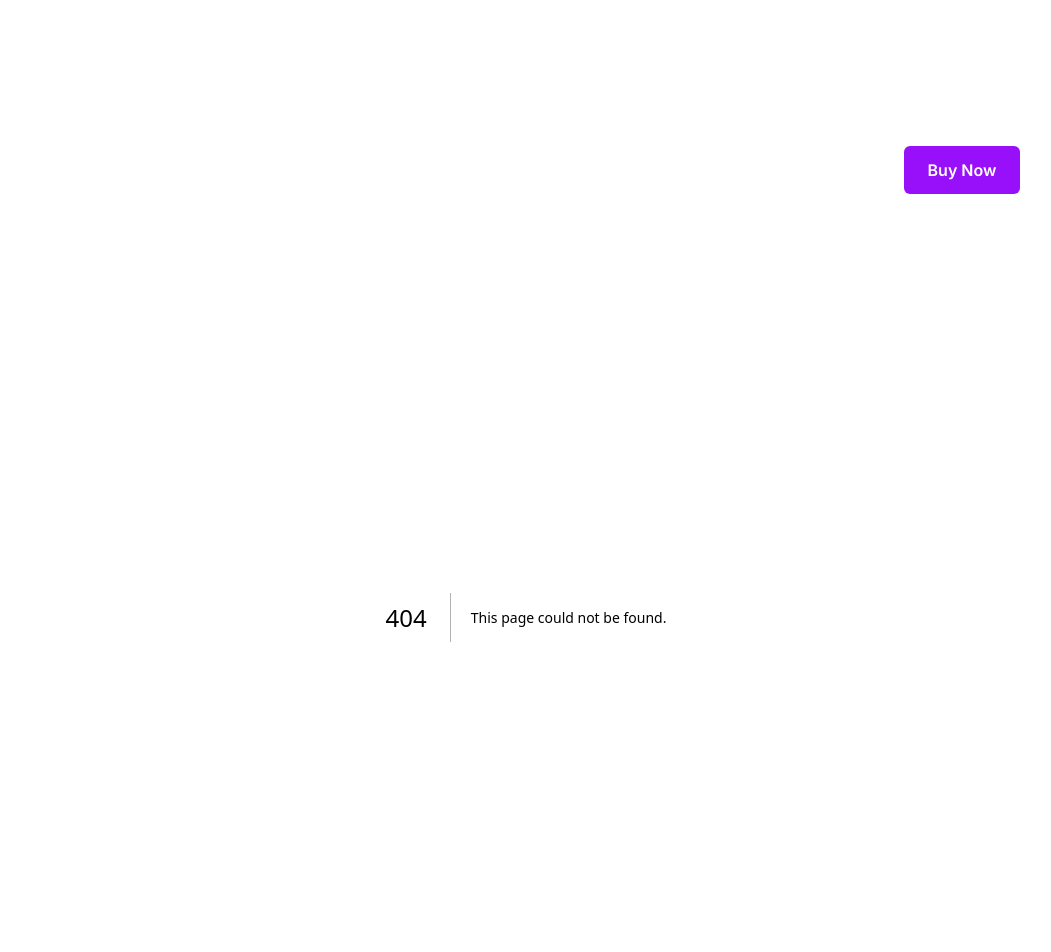
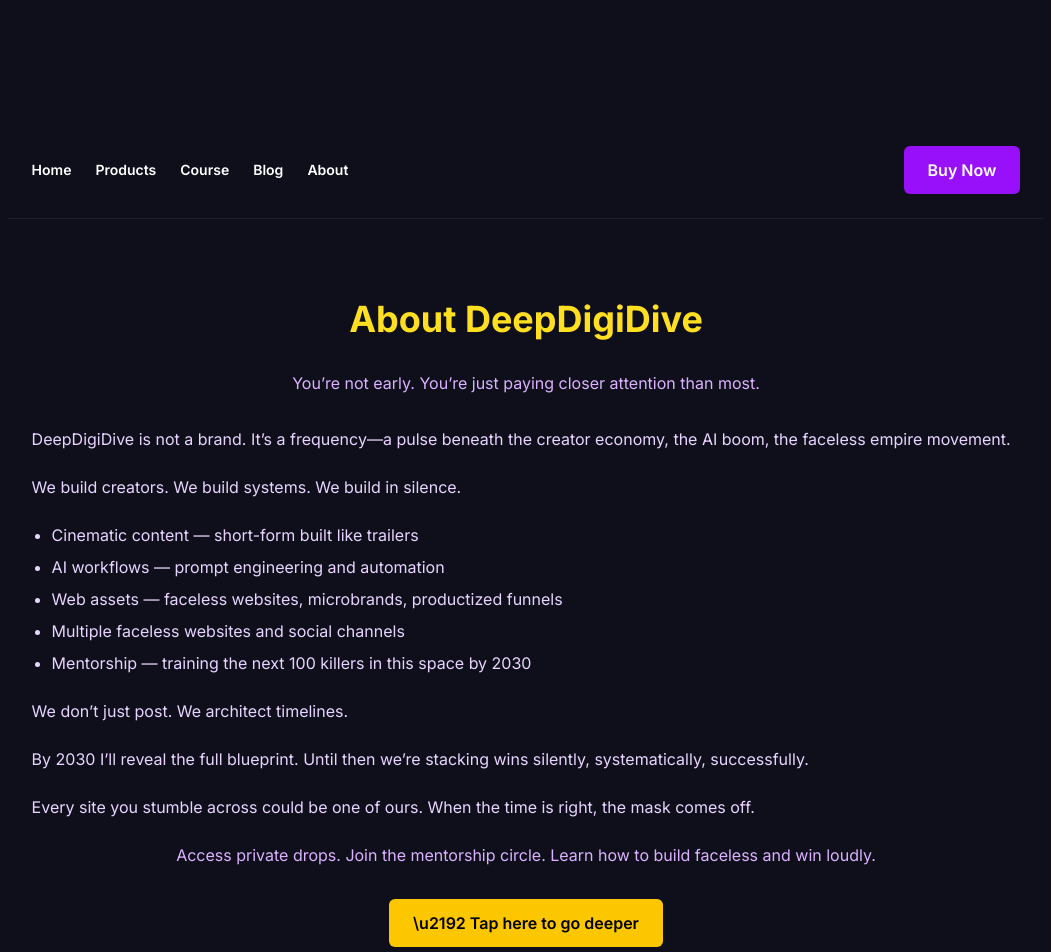
Before and after one commit to curiosity110/june_2025, a Next.js app: page /about in a window 1280 px wide. Before the commit this address had no page. Shown: the top 952 px of the page, without its empty margins (114-1165 px from the left). Built offline with nearby package versions, Linux system fonts and the light colour scheme.

Commit message:
Add sticky course CTA and merge header with hero

```diff
--- /dev/null
+++ b/app/about/page.tsx
@@ -0,0 +1,34 @@
+export const metadata = {
+  title: 'About DeepDigiDive',
+}
+
+import { Button } from '@/components/ui/button'
+
+export default function AboutPage() {
+  return (
+    <section className="bg-[#0f0f1c] px-6 py-20 text-white">
+      <div className="max-w-5xl mx-auto space-y-8">
+        <h1 className="text-4xl font-heading font-bold text-yellow-300 text-center">About DeepDigiDive</h1>
+        <p className="text-purple-300 text-center">You’re not early. You’re just paying closer attention than most.</p>
+        <div className="space-y-6">
+          <p className="text-purple-200">DeepDigiDive is not a brand. It’s a frequency—a pulse beneath the creator economy, the AI boom, the faceless empire movement.</p>
+          <p className="text-purple-200">We build creators. We build systems. We build in silence.</p>
+          <ul className="list-disc pl-5 text-purple-200 space-y-2">
+            <li>Cinematic content — short-form built like trailers</li>
+            <li>AI workflows — prompt engineering and automation</li>
+            <li>Web assets — faceless websites, microbrands, productized funnels</li>
+            <li>Multiple faceless websites and social channels</li>
+            <li>Mentorship — training the next 100 killers in this space by 2030</li>
+          </ul>
+          <p className="text-purple-200">We don’t just post. We architect timelines.</p>
+          <p className="text-purple-200">By 2030 I’ll reveal the full blueprint. Until then we’re stacking wins silently, systematically, successfully.</p>
+          <p className="text-purple-200">Every site you stumble across could be one of ours. When the time is right, the mask comes off.</p>
+          <p className="text-purple-300 text-center">Access private drops. Join the mentorship circle. Learn how to build faceless and win loudly.</p>
+        </div>
+        <div className="text-center">
+          <Button className="bg-yellow-400 text-black font-bold">\u2192 Tap here to go deeper</Button>
+        </div>
+      </div>
+    </section>
+  )
+}
--- a/app/course/page.tsx
+++ b/app/course/page.tsx
@@ -9,20 +9,22 @@ import CourseFooterCTA from "@/components/sections/course/course-footer-cta"
 import CourseTestimonials from "@/components/sections/course/course-testimonials"
 import CourseInstructor from "@/components/sections/course/course-instructor"
 import CourseGuarantee from "@/components/sections/course/course-guarantee"
+import CourseStickyCTA from "@/components/sections/course/course-sticky-cta"
 
 export default function CoursePage() {
   return (
     <main className="bg-[#0f0f1c] text-white">
+      <CourseStickyCTA />
       {/* <main className="bg-[#0d1522] text-white"> */}
       <CourseHero />
+      <CoursePrice />
       <CourseBenefits />
       <CourseHighlights />
       <CourseReasons />
+      <CourseBonuses />
+      <CourseGuarantee />
       <CourseInstructor />
       <CourseTestimonials />
-      <CourseBonuses />
-      <CourseGuarantee />
-      <CoursePrice />
       <CourseFooterCTA />
     </main>
   )
--- a/app/globals.css
+++ b/app/globals.css
@@ -15,6 +15,5 @@
 
 /* ✅ Global body defaults */
 body {
-  /* @apply bg-[#0f0f1c] text-white font-sans antialiased; */
-  @apply bg-[#0b081c] text-white font-sans antialiased p-[5%];
+  @apply bg-[#0f0f1c] text-white font-sans antialiased p-[5%];
 }
--- a/components/layout/header.tsx
+++ b/components/layout/header.tsx
@@ -4,12 +4,13 @@ import { Button } from "@/components/ui/button"
 
 export default function Header() {
   return (
-    <header className="flex justify-between items-center py-6 px-6 max-w-6xl mx-auto">
+    <header className="flex justify-between items-center py-6 px-6 max-w-6xl mx-auto bg-[#0f0f1c] border-b border-[#1f1f2e]">
       <nav className="flex gap-6 text-sm font-semibold text-gray-300">
         <Link href="/" className="text-white hover:text-accent">Home</Link>
         <Link href="/products" className="text-white hover:text-accent">Products</Link>
         <Link href="/course" className="text-white hover:text-accent">Course</Link>
         <Link href="/blog" className="text-white hover:text-accent">Blog</Link>
+        <Link href="/about" className="text-white hover:text-accent">About</Link>
       </nav>
       <Button className="bg-purple-600 hover:bg-purple-500 text-white">Buy Now</Button>
     </header>
--- /dev/null
+++ b/components/sections/course/course-sticky-cta.tsx
@@ -0,0 +1,10 @@
+import { Button } from "@/components/ui/button"
+
+export default function CourseStickyCTA() {
+  return (
+    <div className="sticky top-0 z-20 flex justify-between items-center px-4 py-3 bg-[#151525] border-b border-[#2c2c40] shadow-md">
+      <p className="text-white font-semibold">Enroll today – Only €497</p>
+      <Button className="bg-yellow-400 text-black font-bold px-4 py-2">Join Now</Button>
+    </div>
+  )
+}
--- a/components/sections/hero.tsx
+++ b/components/sections/hero.tsx
@@ -2,7 +2,7 @@ import { Button } from "@/components/ui/button"
 
 export default function HeroSection() {
   return (
-    <section className="bg-[#0f0f1c] px-6 py-20 rounded-xl max-w-6xl mx-auto shadow-lg mt-10 relative">
+    <section className="bg-[#0f0f1c] px-6 py-20 border-t border-[#1f1f2e] rounded-b-xl max-w-6xl mx-auto shadow-lg relative">
       <div className="flex flex-col gap-10 sm:flex-row justify-between items-start sm:items-center">
         <div className="max-w-2xl">
           <h1 className="text-4xl sm:text-5xl font-heading font-extrabold text-white mb-4 leading-tight">
```
